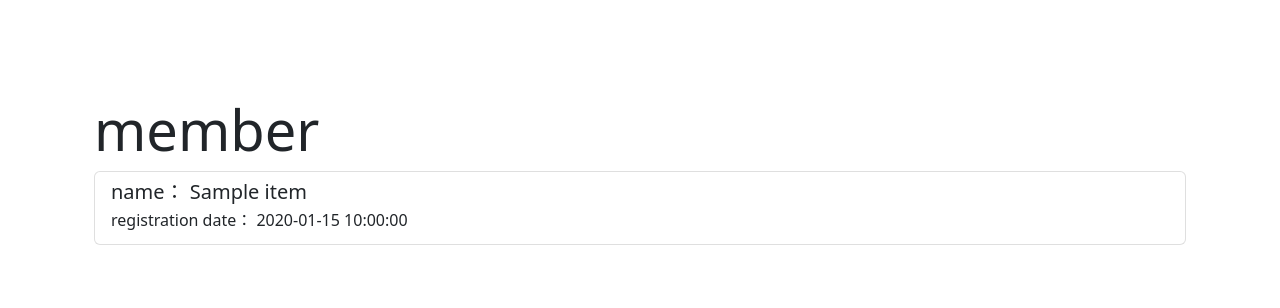
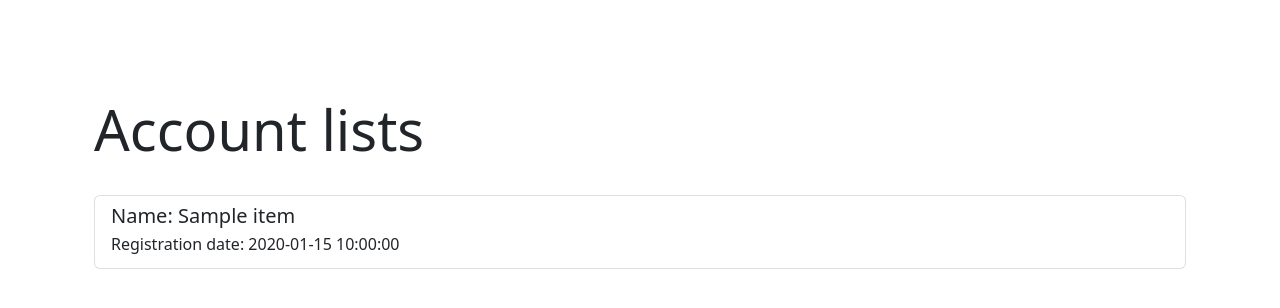
Before and after one commit to toto6038/db2prj, a Flask app: template templates/member.html in a window 1280 px wide. Shown: the part 56-364 px from the top of the page. Run offline with Flask 2, Linux system fonts and the light colour scheme; the template is opened without the code that fills it: most values are stand-ins (such as "Sample title", 1, 10 or a date in 2020); parts of the project's set-up code (start-up, migrations or seed data) failed here and were passed over.

Commit message:
refector: change words and clean up CSS classes

```diff
--- a/templates/member.html
+++ b/templates/member.html
@@ -1,14 +1,15 @@
 {% extends 'base.html' %}
-{%block title %} member page {%endblock%}
+{%block title %} Accounts list {%endblock%}
 {% block content %}
-<div class="jumbotron jumbotron-fluid mt-5">
+<div class="mt-5">
     <div class="container">
-        <h1 class="display-4">member</h1>
+        <h1 class="display-4">Account lists</h1>
+        <br>
         <ul class="list-group">
             {% for item in values%}
             <li class="list-group-item">
-                <h5 class="mb-1">name： {{item.name}}</H5>
-                <p class="mb-1">registration date： {{item.regDate}}</p>
+                <h5 class="mb-1">Name: {{item.name}}</H5>
+                <p class="mb-1">Registration date: {{item.regDate}}</p>
             </li>
             {% endfor %}
         </ul>
```
